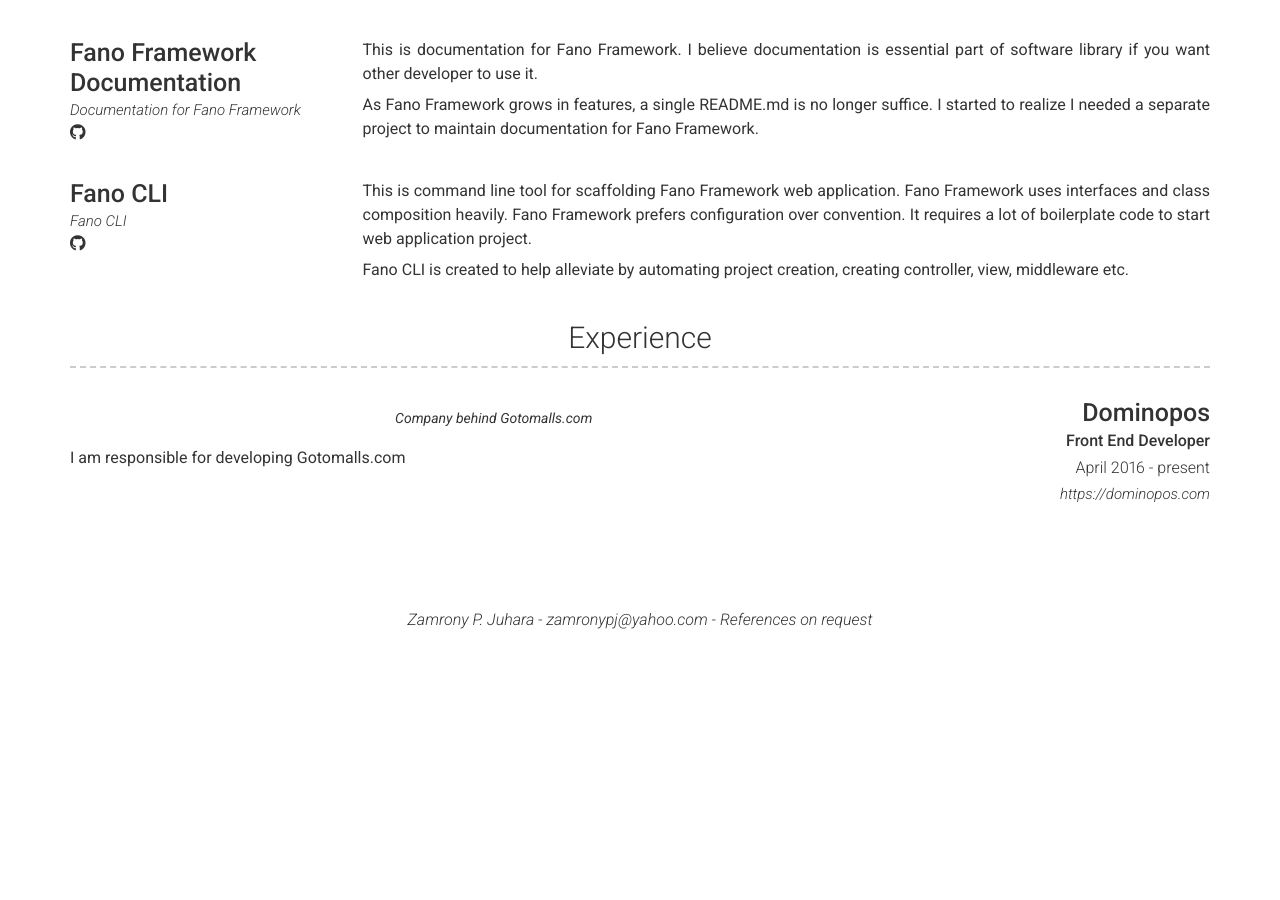
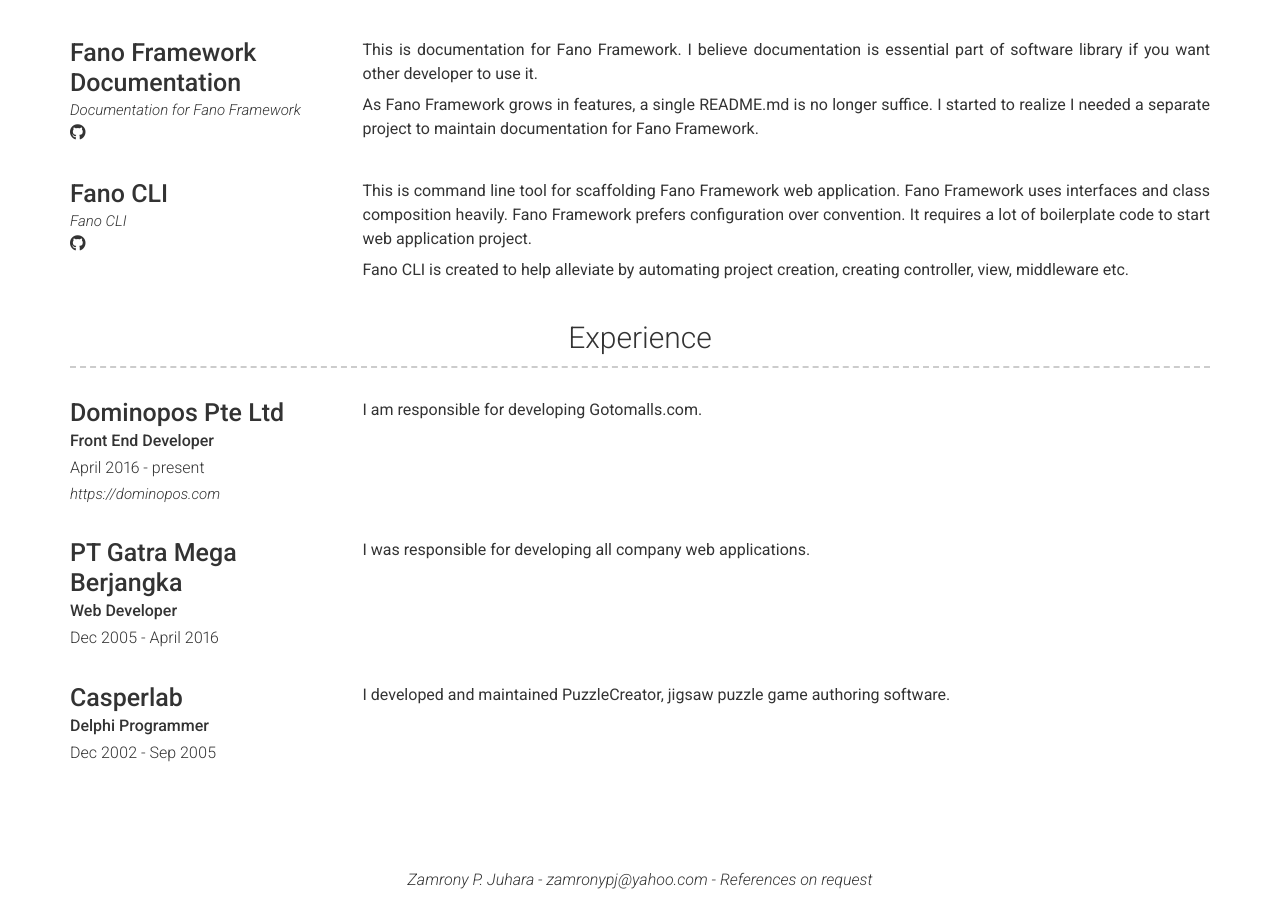
Before and after one commit to zamronypj/zamronypj.github.io, a Jekyll site: the page built from index.md, in a window 1280 px wide and 900 px high, scrolled down 914 px. Built offline with Jekyll 4.4.1, drawn with Linux system fonts in a browser that asks for light colours; nearby versions of some CDN libraries; before the commit the page ends 1554 px from its top, so only the background shows below that.

Commit message:
edit project section

```diff
--- a/_config.yml
+++ b/_config.yml
@@ -119,15 +119,25 @@
   - title: Experience
     layout: list
     content:
-      - layout: right
-        title: Dominopos
+      - layout: left
+        title: Dominopos Pte Ltd
         sub_title: Front End Developer
         caption: April 2016 - present
         link: https://dominopos.com
-        quote: >
-          Company behind Gotomalls.com
         description: | # this will include new lines to allow paragraphs
-          I am responsible for developing Gotomalls.com
+          I am responsible for developing Gotomalls.com.
+      - layout: left
+        title: PT Gatra Mega Berjangka
+        sub_title: Web Developer
+        caption: Dec 2005 - April 2016
+        description: | # this will include new lines to allow paragraphs
+          I was responsible for developing all company web applications.
+      - layout: left
+        title: Casperlab
+        sub_title: Delphi Programmer
+        caption: Dec 2002 - Sep 2005
+        description: | # this will include new lines to allow paragraphs
+          I developed and maintained PuzzleCreator, jigsaw puzzle game authoring software.
 # Footer
 footer_show_references: true
 # references_title: References on request (Override references text)
```
